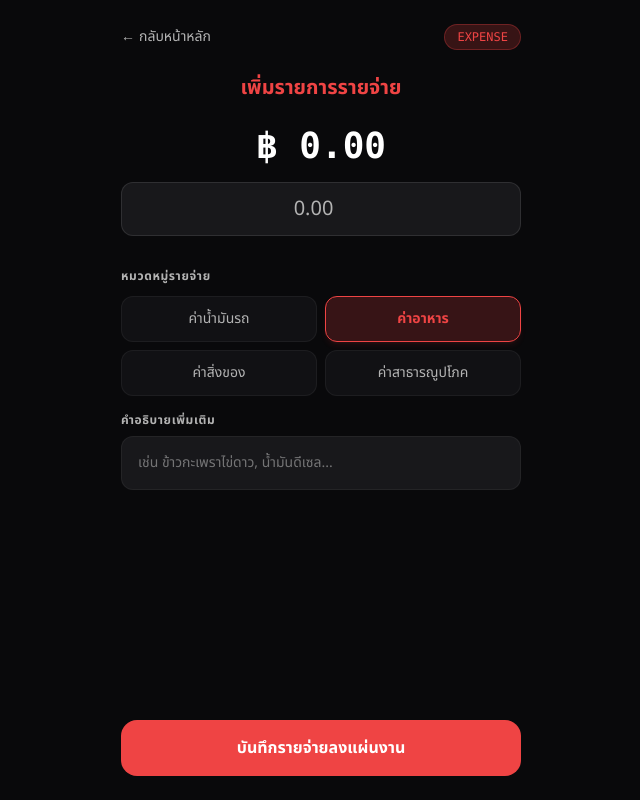
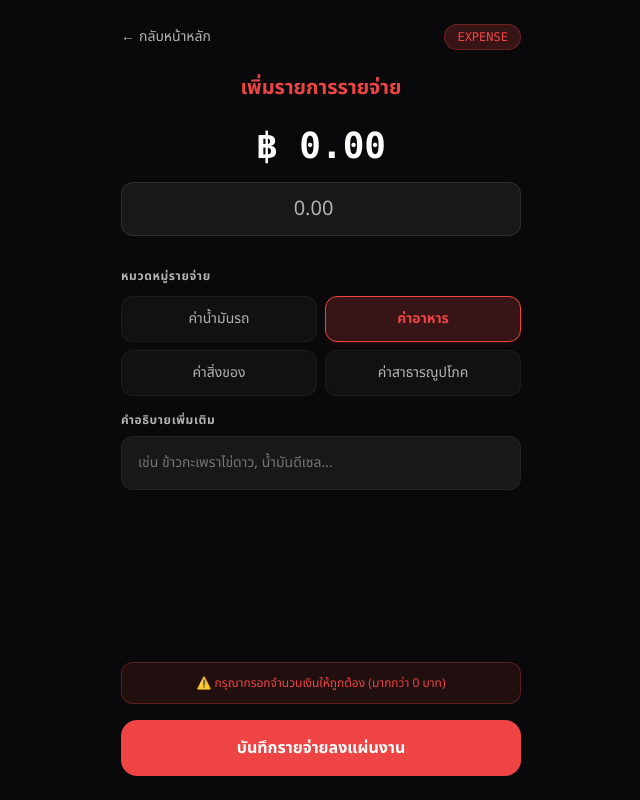
Before and after one commit to lannatc-sys/Project-Little-Bro-Helper, a Next.js app: page /add-expense in a window 1280 px wide. Both pictures are taken after a click on the button "บันทึกรายจ่ายลงแผ่นงาน". Shown: the whole page, without its empty margins (319-959 px from the left). Built offline with nearby package versions, Linux system fonts and the light colour scheme.

Commit message:
fix: replace window alerts with inline error/success messages in add-expense page

```diff
--- a/src/app/add-expense/page.tsx
+++ b/src/app/add-expense/page.tsx
@@ -8,10 +8,15 @@ export default function AddExpenseScreen() {
   const [category, setCategory] = useState("ค่าอาหาร");
   const [desc, setDesc] = useState("");
   const [loading, setLoading] = useState(false);
+  const [errorMessage, setErrorMessage] = useState("");
+  const [successMessage, setSuccessMessage] = useState("");
 
   const submitExpense = async () => {
+    setErrorMessage("");
+    setSuccessMessage("");
+
     if (!amount || Number(amount) <= 0) {
-      alert("กรุณากรอกจำนวนเงินให้ถูกต้อง");
+      setErrorMessage("กรุณากรอกจำนวนเงินให้ถูกต้อง (มากกว่า 0 บาท)");
       return;
     }
 
@@ -33,15 +38,15 @@ export default function AddExpenseScreen() {
 
       const data = await res.json();
       if (data.status === "success") {
-        alert(data.message + (data.mocked ? " (โหมดทดสอบ)" : ""));
+        setSuccessMessage(data.message + (data.mocked ? " (โหมดทดสอบ UI)" : ""));
         setAmount("");
         setDesc("");
       } else {
-        alert("เกิดข้อผิดพลาด: " + data.message);
+        setErrorMessage("เกิดข้อผิดพลาด: " + data.message);
       }
     } catch (err: any) {
       console.error(err);
-      alert("ไม่สามารถบันทึกได้: " + err.message);
+      setErrorMessage("ไม่สามารถเชื่อมต่อระบบหลังบ้านได้: " + err.message);
     } finally {
       setLoading(false);
     }
@@ -70,7 +75,10 @@ export default function AddExpenseScreen() {
           <input
             type="number"
             value={amount}
-            onChange={(e) => setAmount(e.target.value)}
+            onChange={(e) => {
+              setAmount(e.target.value);
+              setErrorMessage("");
+            }}
             placeholder="0.00"
             className="bg-[#18181B] border border-white/10 text-center text-xl rounded-xl p-3 w-full focus:border-[#EF4444] focus:outline-none transition-all duration-300 placeholder-[#B3B3B3]"
           />
@@ -109,6 +117,19 @@ export default function AddExpenseScreen() {
         </div>
       </div>
 
+      <div>
+        {/* On-Screen Status Messages */}
+        {errorMessage && (
+          <div className="mb-4 p-3 bg-[#EF4444]/10 border border-[#EF4444]/30 text-[#EF4444] text-xs rounded-xl text-center">
+            ⚠️ {errorMessage}
+          </div>
+        )}
+        {successMessage && (
+          <div className="mb-4 p-3 bg-[#10B981]/10 border border-[#10B981]/30 text-[#10B981] text-xs rounded-xl text-center">
+            ✅ {successMessage}
+          </div>
+        )}
+
         <button
           onClick={submitExpense}
           disabled={loading}
@@ -129,5 +150,6 @@ export default function AddExpenseScreen() {
           )}
         </button>
       </div>
+    </div>
   );
 }
```
Lines whose indentation alone changed are shown as unchanged.
